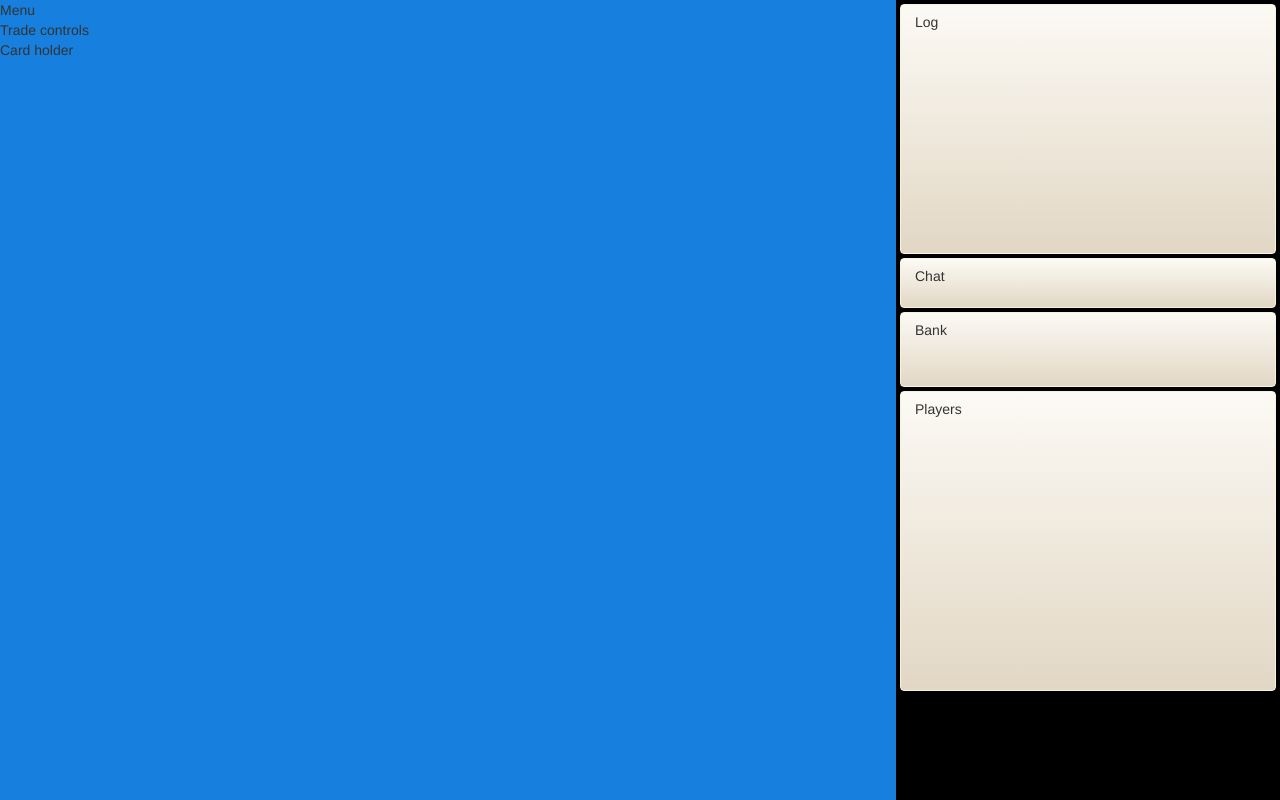
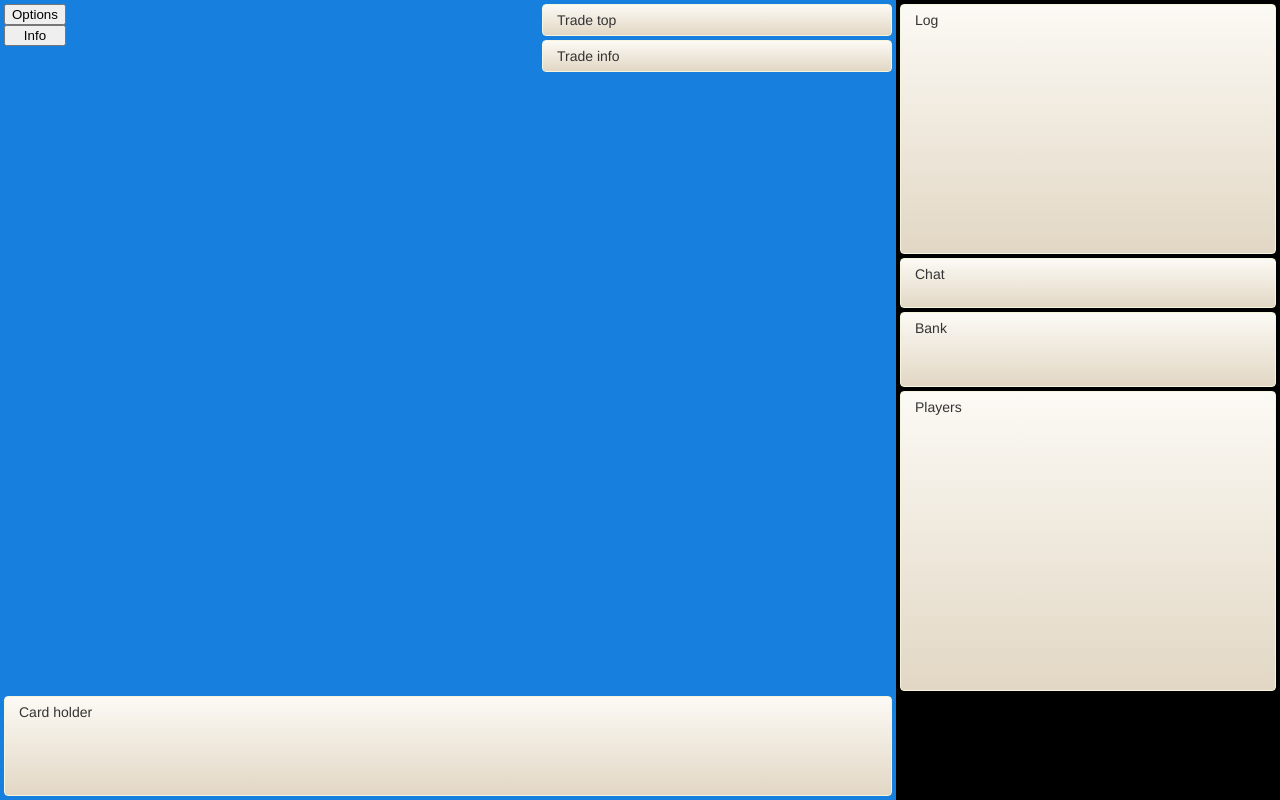
Before and after one commit to Josedn/woodsheep-ui, a Preact app: page / in a window 1280 px wide. Built offline with nearby package versions, Linux system fonts and the light colour scheme.

Commit message:
Add more UI structure

```diff
--- a/src/app.scss
+++ b/src/app.scss
@@ -4,7 +4,6 @@ body {
     background-color: #a1afda;
     color: #333;
     font-size: 14px;
-    line-height: 1.42857143;
 }
 
 * {
@@ -12,7 +11,7 @@ body {
 }
 
 .main-wrapper {
-    height: 100vh;
+    height: 100dvh;
     width: 100%;
     display: flex;
     align-items: center;
@@ -21,28 +20,50 @@ body {
 
 .game-board {
     width: 70%;
-    height: 100vh;
+    height: 100dvh;
+    display: flex;
+    flex-direction: column;
+    padding: 4px;
+    justify-content: space-between;
 }
 
-.game-board__generic-box {
-    border-radius: 4px;
-    background: linear-gradient(180deg, #fcfaf5, #e2d7c4);
-    padding: 7px 7px 7px 14px;
-    border: 1px solid beige;
+.game-board__top {
+    display: flex;
+    flex-direction: row;
+    justify-content: space-between;
+}
+
+.game-board__bottom {
+    display: flex;
+    flex-direction: column;
+    justify-content: space-between;
+}
+
+.game-board__options-menu {
+    display: flex;
+    flex-direction: column;
+}
+
+.game-board__options-button {
+}
+
+.game-board__trade-popup {
+    display: flex;
+    flex-direction: column;
+    gap: 4px;
+    width: 350px;
 }
 
 .game-board__card-holder {
-    position: relative;
     width: 100%;
     height: 100px;
-    bottom: 0;
 }
 
 .game-controls {
     display: flex;
     background-color: black;
     width: 30%;
-    height: 100vh;
+    height: 100dvh;
     flex-direction: column;
     gap: 4px;
     padding: 4px;
@@ -81,10 +102,17 @@ body {
     background-color: #177fde;
     position: absolute;
     width: 100%;
-    height: 100vh;
+    height: 100dvh;
     z-index: -1;
     top: 0;
     bottom: 0;
     left: 0;
     right: 0;
 }
+
+.generic-box {
+    border-radius: 4px;
+    background: linear-gradient(180deg, #fcfaf5, #e2d7c4);
+    padding: 7px 7px 7px 14px;
+    border: 1px solid beige;
+}
--- a/src/catan.scss
+++ b/src/catan.scss
@@ -4,6 +4,7 @@
     position: absolute;
     z-index: 0;
     overflow: hidden;
+    line-height: 1.42857143;
 }
 
 .brick-color {
--- a/src/ui/GameUI.tsx
+++ b/src/ui/GameUI.tsx
@@ -3,15 +3,25 @@ export const GameUI = () => {
         <>
             <div className="main-wrapper">
                 <div className="game-board">
-                    <div className="game-board__options-menu">Menu</div>
-                    <div className="game-board__trade-controls">Trade controls</div>
-                    <div className="game-board__card-holder">Card holder</div>
+                    <div className="game-board__top">
+                        <div className="game-board__options-menu">
+                            <button className="game-board__options-button">Options</button>
+                            <button className="game-board__options-button">Info</button>
+                        </div>
+                        <div className="game-board__trade-popup">
+                            <div className="game-board__trade-popup-top generic-box">Trade top</div>
+                            <div className="game-board__trade-popup-content generic-box">Trade info</div>
+                        </div>
+                    </div>
+                    <div className="game-board__bottom">
+                        <div className="game-board__card-holder generic-box">Card holder</div>
+                    </div>
                 </div>
                 <div className="game-controls">
-                    <div className="game-board__generic-box game-controls__log">Log</div>
-                    <div className="game-board__generic-box game-controls__chat">Chat</div>
-                    <div className="game-board__generic-box game-controls__bank">Bank</div>
-                    <div className="game-board__generic-box game-controls__players">Players</div>
+                    <div className="game-controls__log generic-box">Log</div>
+                    <div className="game-controls__chat generic-box">Chat</div>
+                    <div className="game-controls__bank generic-box">Bank</div>
+                    <div className="game-controls__players generic-box">Players</div>
                 </div>
             </div>
             <div className="game"></div>
```
